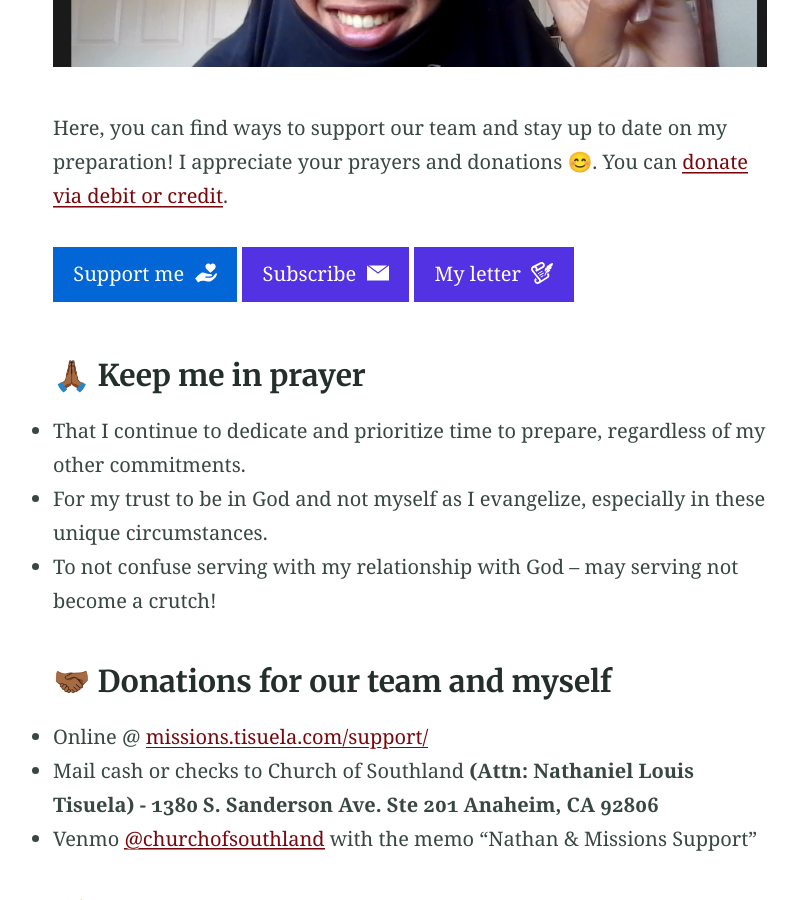
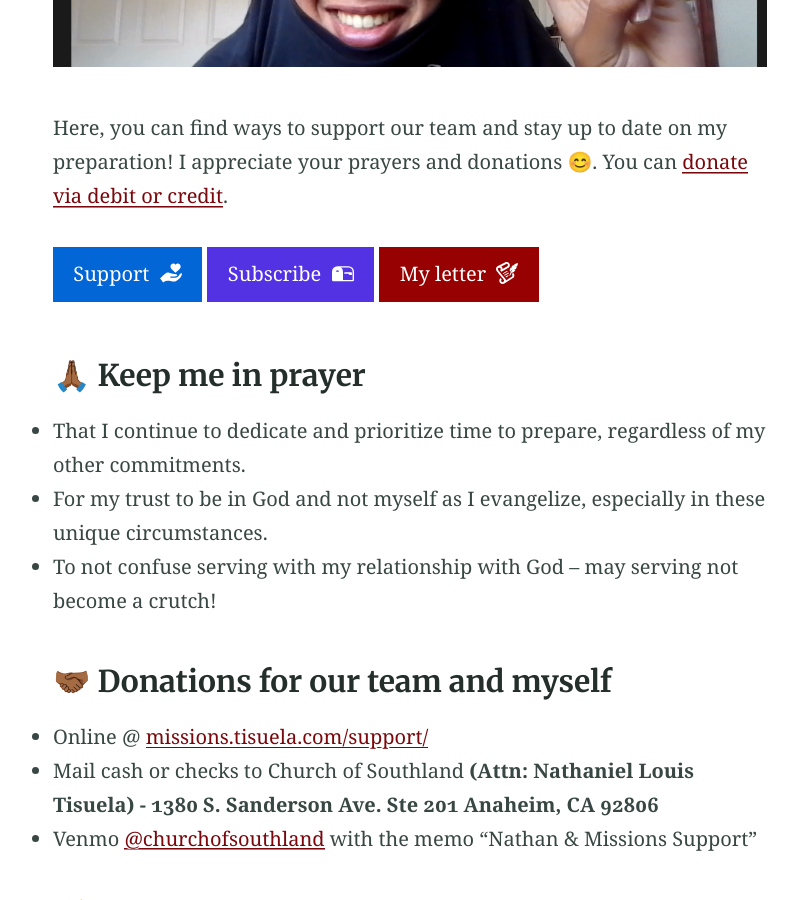
Before and after one commit to nananananate/guatemala-missions, a Jekyll site: the page built from index.md, in a window 1280 px wide and 900 px high, scrolled down 1162 px. Shown: the whole window, without its empty margins (230-1028 px from the left). Built offline with Jekyll 4.4.1, drawn with Linux system fonts in a browser that asks for light colours.

Commit message:
changed colors and icons on index

```diff
--- a/_includes/nav-share.html
+++ b/_includes/nav-share.html
@@ -1,5 +1,5 @@
 <div class="share">
-  {% include button.html text="Support me" icon="donation" link="https://churchofsouthland.ccbchurch.com/goto/forms/681/responses/new" color="#0366d6" %}
+  {% include button.html text="Support" icon="donation" link="https://churchofsouthland.ccbchurch.com/goto/forms/681/responses/new" color="#0366d6" %}
   {% for network in site.sharing_links %}
     {% if network[1] != blank %}
       {% assign name = network[0] %}
--- a/index.md
+++ b/index.md
@@ -14,7 +14,7 @@
 
 Here, you can find ways to support our team and stay up to date on my preparation! I appreciate your prayers and donations 😊. You can [donate via debit or credit](https://churchofsouthland.ccbchurch.com/goto/forms/681/responses/new).
 
-{% include button.html text="Support me" icon="donation" link="https://churchofsouthland.ccbchurch.com/goto/forms/681/responses/new" color="#0366d6" %}{% include button.html text="Subscribe" icon="email" link="/subscribe/" color="#5232E3" %}{% include button.html text="My letter" icon="letter" link="./assets/pdfs/support-letter.pdf" color="#5232E3" %}
+{% include button.html text="Support" icon="donation" link="https://churchofsouthland.ccbchurch.com/goto/forms/681/responses/new" color="#0366d6" %}{% include button.html text="Subscribe" icon="inbox" link="/subscribe/" color="#5232E3" %}{% include button.html text="My letter" icon="letter" link="./assets/pdfs/support-letter.pdf" color="#970101" %}
 
 ### 🙏🏾 Keep me in prayer
 * That I continue to dedicate and prioritize time to prepare, regardless of my other commitments.
```
Also changed, not shown: _includes/site-icons.svg.
